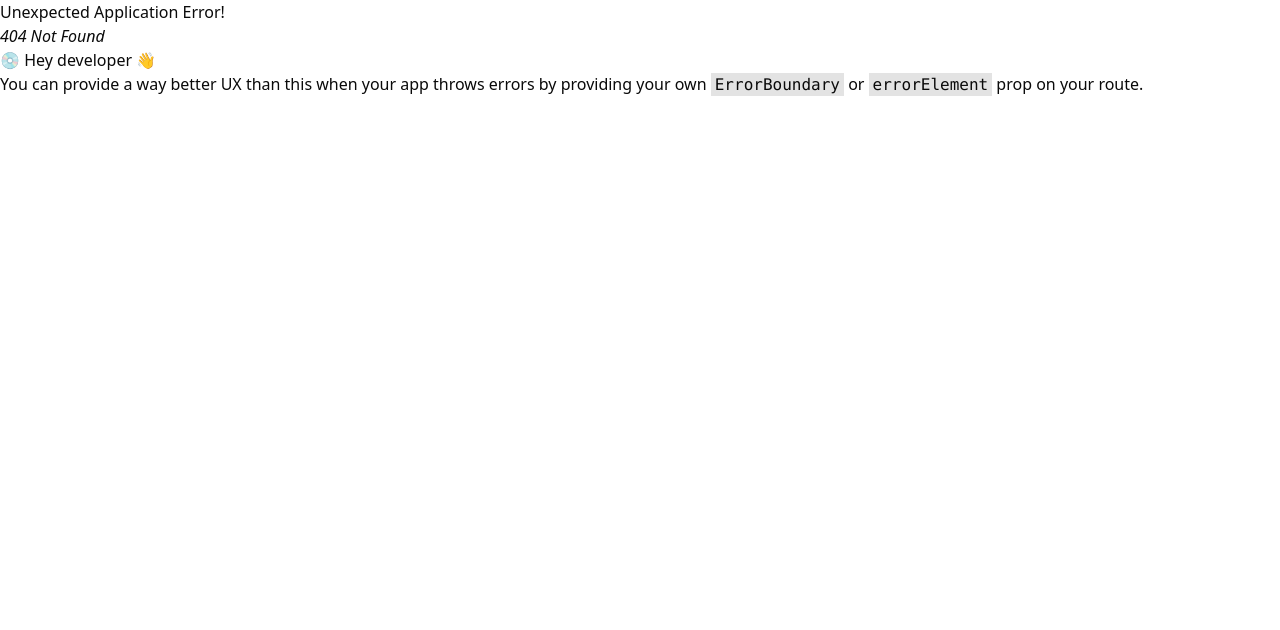
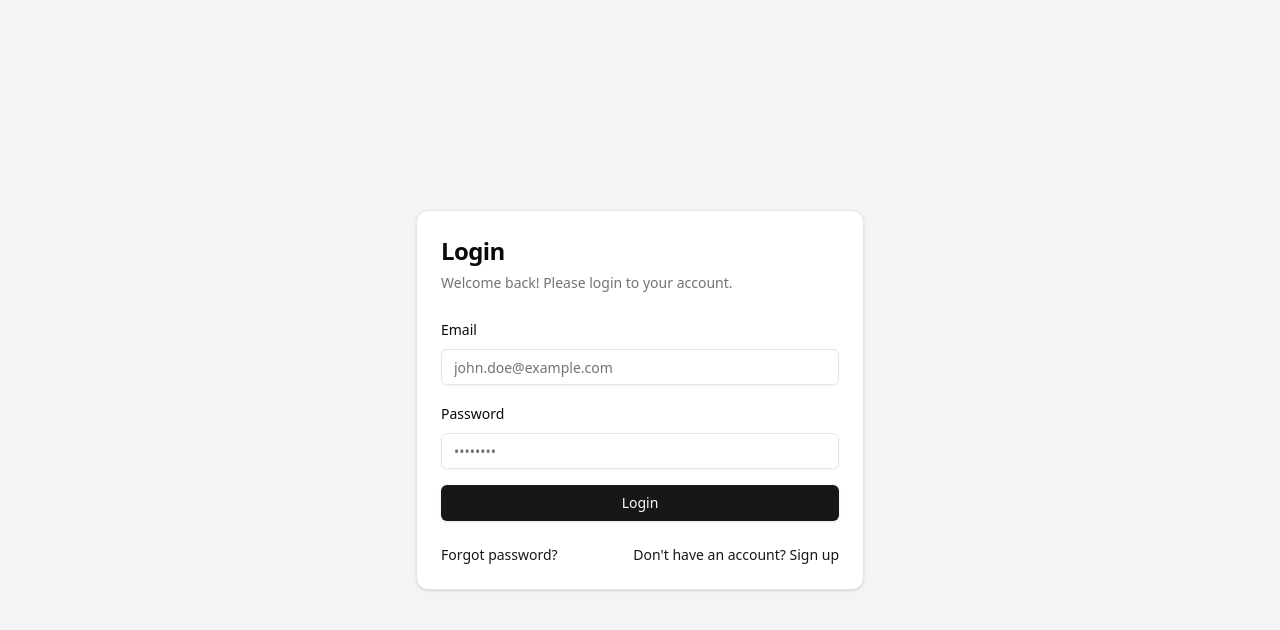
Before and after one commit to patelajay745/React-RSVP, a React (Vite) app: page /login in a window 1280 px wide. Before the commit this address had no page. Shown: the top 630 px of the page. Built offline with nearby package versions, Linux system fonts and the light colour scheme.

Commit message:
added login

```diff
--- a/src/features/user/userSlice.js
+++ b/src/features/user/userSlice.js
@@ -21,8 +21,6 @@
   },
 });
 
-console.log("userSlice all data", userSlice);
-
 export const { login, logout } = userSlice.actions;
 
 export default userSlice.reducer;
--- /dev/null
+++ b/src/pages/dashboard.jsx
@@ -0,0 +1,5 @@
+import React from "react";
+
+export default function Dashboard() {
+  return <div>dashboard</div>;
+}
--- a/src/pages/login.jsx
+++ b/src/pages/login.jsx
@@ -12,22 +12,58 @@
 import { Input } from "@/components/ui/input";
 import { Button } from "@/components/ui/button";
 import { Link, Navigate, useNavigate } from "react-router-dom";
-import { useSelector } from "react-redux";
+import { useDispatch, useSelector } from "react-redux";
 import { Alert, AlertDescription } from "@/components/ui/alert";
+import { login } from "@/features/user/userSlice";
 
 export default function Login() {
   const navigate = useNavigate();
+  const dispatch = useDispatch();
   const [formData, setFormData] = useState({ email: "", password: "" });
   const [error, setError] = useState("");
-  const handleSubmit = () => {};
-  const handleChange = () => {};
+
+  const handleSubmit = async (e) => {
+    e.preventDefault();
+    console.log("Submitted data", formData);
+
+    try {
+      const response = await fetch(
+        "https://rsvp-backend.ajayproject.com/login",
+        {
+          method: "POST",
+          mode: "cors",
+          body: new URLSearchParams(formData),
+          credentials: "include",
+        }
+      );
+
+      if (!response.ok) {
+        const errorData = await response.json(); // Parse error response as JSON
+        throw new Error(errorData.message || "Something went wrong"); // Throw with custom message
+      }
+
+      const data = await response.json();
+      console.log("response data converted", data.data);
+      console.log(data);
+
+      if (data.data) {
+        dispatch(login(data.data));
+        navigate("/dashboard");
+      }
+    } catch (error) {
+      console.error("Error:", error.message);
+      setError(error.message); // Display error message in UI
+    }
+  };
+  const handleChange = (e) => {
+    setFormData({ ...formData, [e.target.name]: e.target.value });
+  };
   const loginStatus = useSelector((state) => {
-    return state;
+    return state.userReducer;
   });
 
   useEffect(() => {
-    console.log("Loginstatus", loginStatus.userReducer);
-
+    console.log("Loginstatus", loginStatus);
     // if (!loginStatus.userReducer?.userData?.confirmed) navigate("/confirm");
   }, []);
 
--- a/src/pages/register.jsx
+++ b/src/pages/register.jsx
@@ -13,10 +13,18 @@
 import { Link, useNavigate } from "react-router-dom";
 import { useDispatch } from "react-redux";
 import { login } from "@/features/user/userSlice";
+import { Alert, AlertDescription } from "@/components/ui/alert";
 
 export default function Register() {
   const navigate = useNavigate();
   const dispatch = useDispatch();
+  const [error, setError] = useState("");
+  const [formData, setFormData] = useState({
+    firstName: "",
+    lastName: "",
+    email: "",
+    password: "",
+  });
   const handleSubmit = async (e) => {
     e.preventDefault();
     console.log("Submitted data", formData);
@@ -26,11 +34,13 @@
         {
           method: "POST",
           mode: "cors",
-          body: JSON.stringify(formData),
+          body: new URLSearchParams(formData),
         }
       );
-      if (!response.ok) throw new Error(`Response status: ${response.status}`);
-
+      if (!response.ok) {
+        const errorData = await response.json(); // Parse error response as JSON
+        throw new Error(errorData.message || "Something went wrong"); // Throw with custom message
+      }
       const data = await response.json();
 
       console.log(data.data);
@@ -40,14 +50,10 @@
       navigate("/");
     } catch (error) {
       console.error(error.message);
+      setError(error.message);
     }
   };
-  const [formData, setFormData] = useState({
-    firstName: "",
-    lastName: "",
-    email: "",
-    password: "",
-  });
+
   const handleChange = (e) => {
     setFormData({ ...formData, [e.target.name]: e.target.value });
   };
@@ -110,6 +116,11 @@
                 onChange={handleChange}
               />
             </div>
+            {error && (
+              <Alert variant="destructive">
+                <AlertDescription>{error}</AlertDescription>
+              </Alert>
+            )}
             <Button type="submit" className="w-full">
               Register
             </Button>
@@ -118,7 +129,7 @@
         <CardFooter className="flex justify-center">
           <p className="text-sm text-gray-600">
             Already have an account?{" "}
-            <Link className="text-primary hover:underline" to="/">
+            <Link className="text-primary hover:underline" to="/login">
               Log in
             </Link>
           </p>
```
Also changed, not shown: src/main.jsx (+7 -1 lines).
